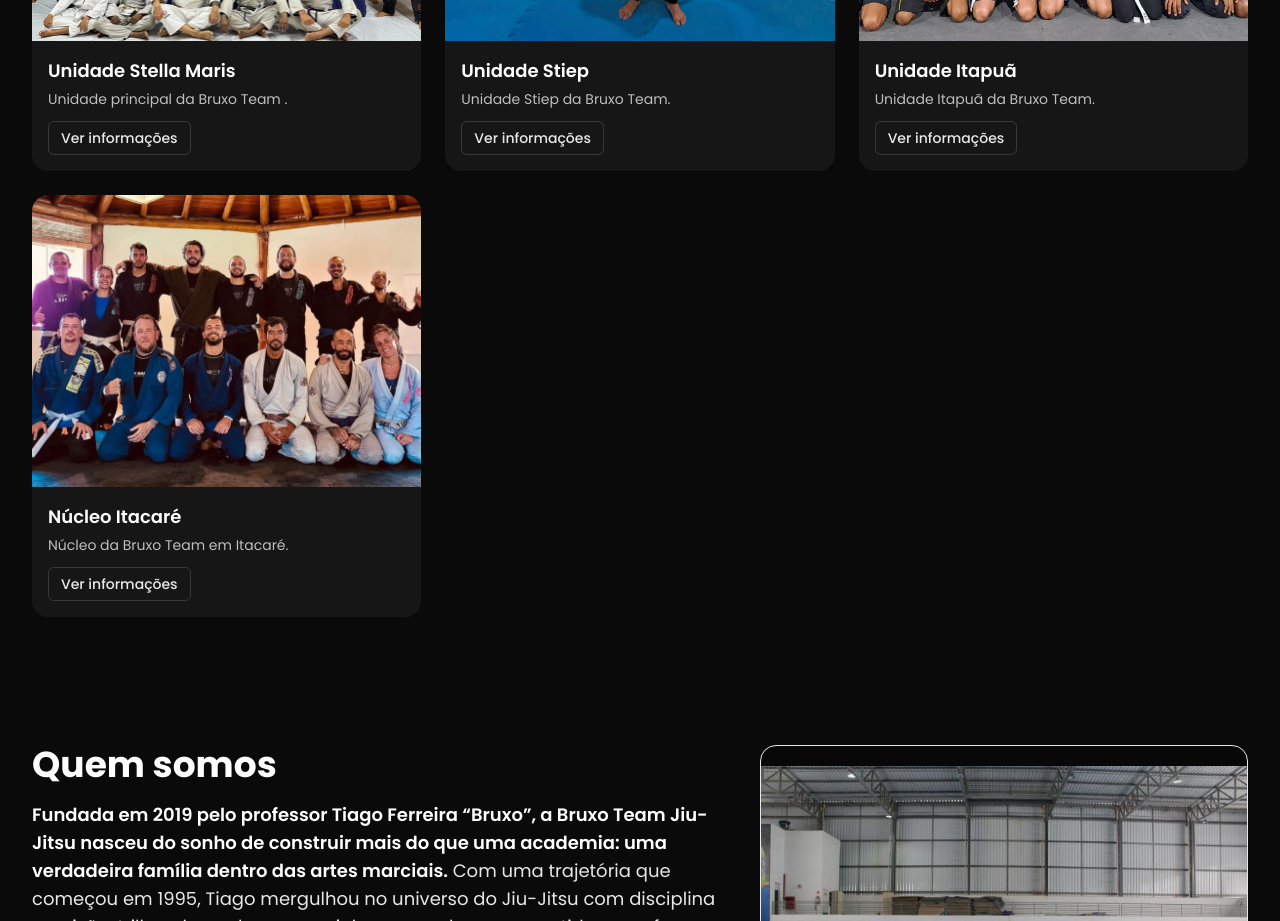
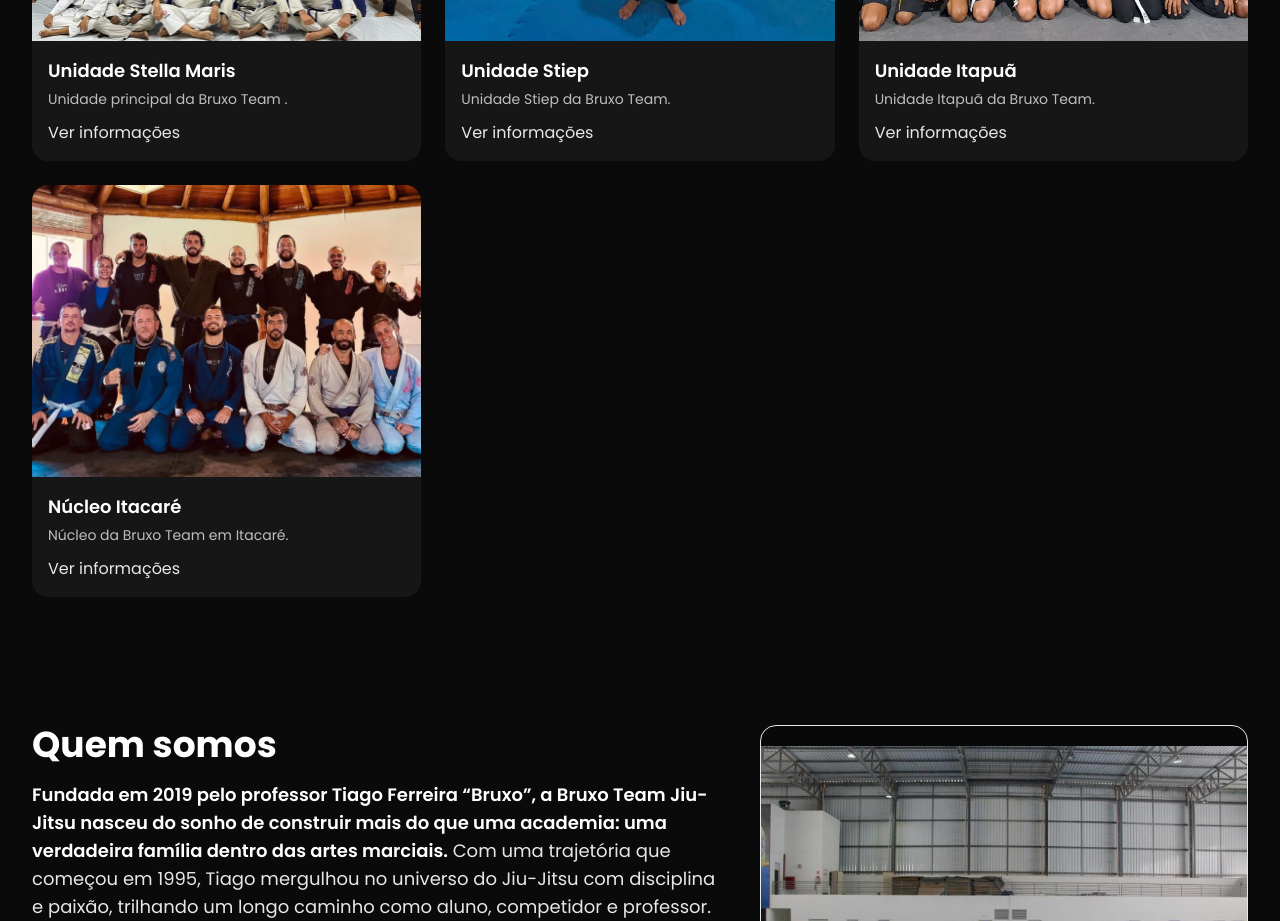
Before and after one commit to cauayoshito/bruxo-team-site, a Next.js app: page / in a window 1280 px wide. Shown: the part 940-1861 px from the top of the page. Built offline with nearby package versions, Linux system fonts and the light colour scheme.

Commit message:
Update UnitCard.tsx

```diff
--- a/components/UnitCard.tsx
+++ b/components/UnitCard.tsx
@@ -1,20 +1,32 @@
+// components/UnitCard.tsx
 import Image from "next/image";
 import Link from "next/link";
+import type { Route } from "next";
 import type { UnitDetail } from "@/data/units";
+import { waLink } from "@/lib/whatsapp";
 
 type Props = {
   unit: UnitDetail;
-  /** "preview" = home (só CTA Ver informações) | "full" = páginas internas com botões */
-  variant?: "preview" | "full";
+  /** sobrescreve o href padrão do card */
+  hrefOverride?: Route;
+  /** preview: apenas “Ver informações”; default: CTAs (Whats/IG) */
+  variant?: "preview" | "default";
 };
 
-export default function UnitCard({ unit, variant = "full" }: Props) {
-  const href = `/unidades/${unit.slug}`;
-  const showFull = variant === "full";
+export default function UnitCard({
+  unit,
+  hrefOverride,
+  variant = "default",
+}: Props) {
+  const href = (hrefOverride ?? (`/unidades/${unit.slug}` as Route)) as Route;
+
+  const waHref = unit.whatsapp
+    ? waLink(unit.whatsapp, `Olá! Gostaria de informações da ${unit.name}.`)
+    : null;
 
   return (
     <article className="rounded-2xl bg-white/5 overflow-hidden">
-      <Link href={href as any} className="block">
+      <Link href={href} className="block">
         <div className="relative w-full" style={{ aspectRatio: "4 / 3" }}>
           {unit.heroImage ? (
             <Image
@@ -39,16 +51,20 @@ export default function UnitCard({ unit, variant = "full" }: Props) {
           <p className="text-sm opacity-80 mt-1">{unit.description}</p>
         )}
 
-        {/* CTAs */}
+        {/* Rodapé do card */}
         <div className="mt-3 flex gap-2 flex-wrap">
-          {showFull ? (
+          {variant === "preview" ? (
+            <Link href={href} className="btn-secondary">
+              Ver informações
+            </Link>
+          ) : (
             <>
-              {unit.whatsapp && (
+              {waHref && (
                 <a
-                  href={`https://wa.me/${unit.whatsapp}`}
+                  href={waHref}
                   target="_blank"
                   rel="noopener noreferrer"
-                  className="rounded-md bg-red-600 hover:bg-red-500 px-3 py-1.5 text-sm font-medium text-white"
+                  className="btn-primary"
                 >
                   WhatsApp
                 </a>
@@ -58,29 +74,12 @@ export default function UnitCard({ unit, variant = "full" }: Props) {
                   href={unit.instagram}
                   target="_blank"
                   rel="noopener noreferrer"
-                  className="rounded-md px-3 py-1.5 text-sm font-medium text-white"
-                  style={{
-                    background:
-                      "linear-gradient(45deg,#f09433 0%,#e6683c 25%,#dc2743 50%,#cc2366 75%,#bc1888 100%)",
-                  }}
+                  className="btn-secondary"
                 >
                   Instagram
                 </a>
               )}
-              <Link
-                href={href as any}
-                className="rounded-md border border-white/15 px-3 py-1.5 text-sm font-medium text-white/90 hover:bg-white/10"
-              >
-                Ver informações
-              </Link>
             </>
-          ) : (
-            <Link
-              href={href as any}
-              className="rounded-md border border-white/15 px-3 py-1.5 text-sm font-medium text-white/90 hover:bg-white/10"
-            >
-              Ver informações
-            </Link>
           )}
         </div>
       </div>
```
